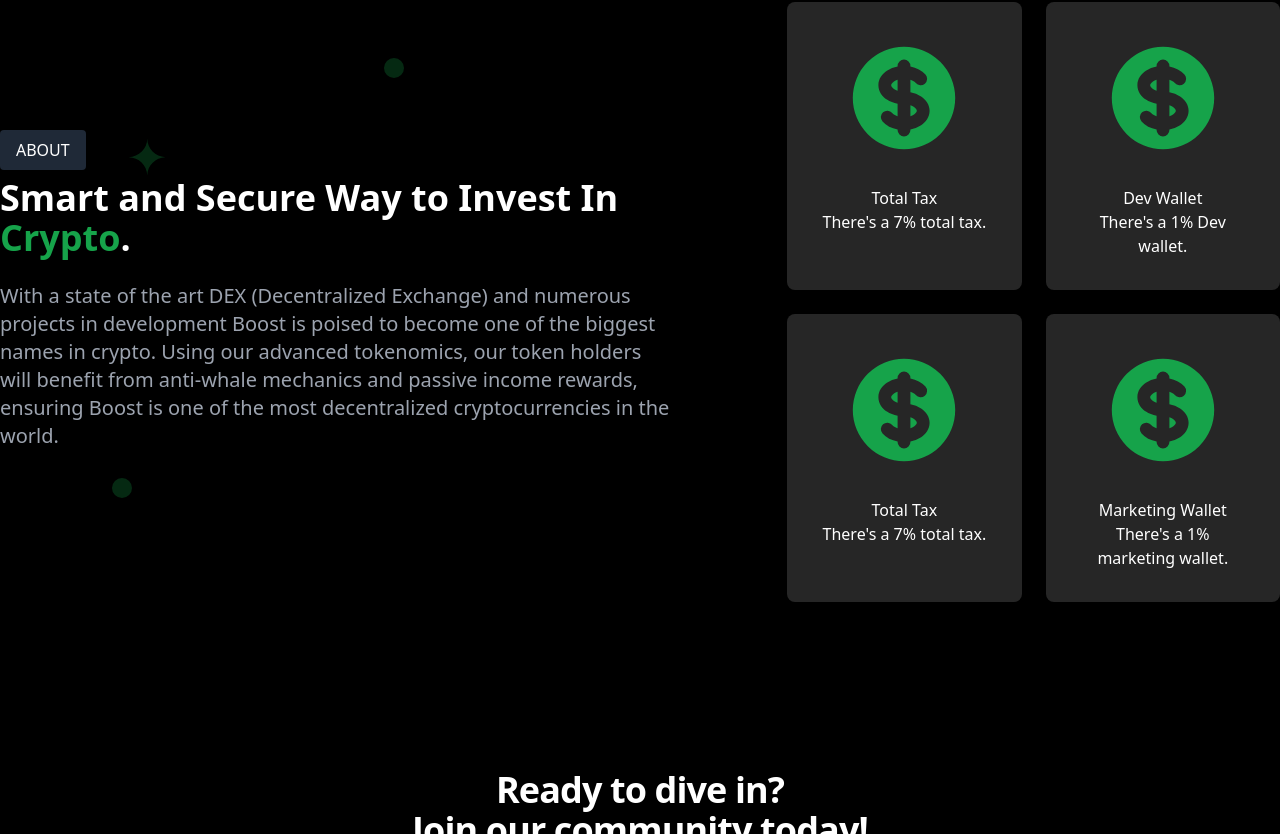
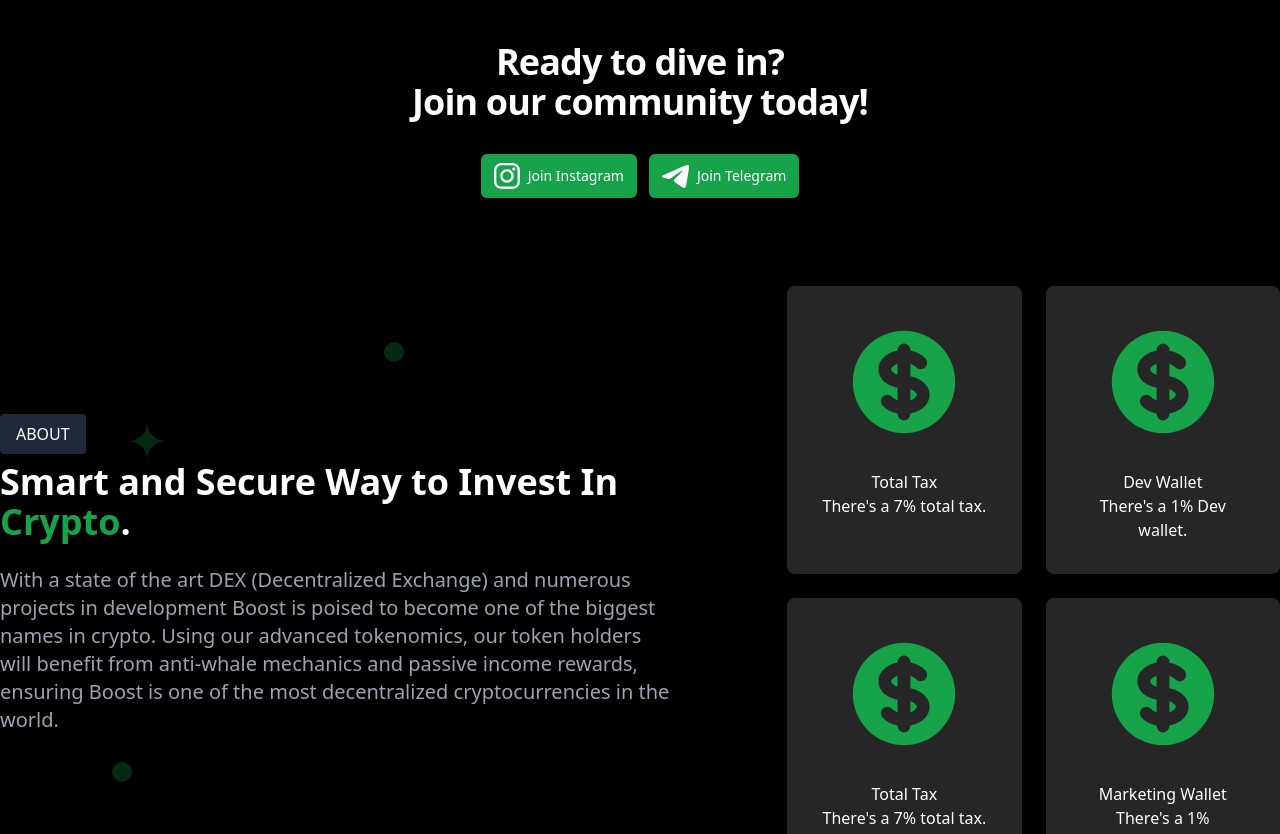
Before and after one commit to Elevate-Software/boost-site, a Next.js app: page / in a window 1280 px wide. Shown: the part 966-1800 px from the top of the page. Built offline with nearby package versions, Linux system fonts and the light colour scheme.

Commit message:
update join community section position.

```diff
--- a/pages/index.tsx
+++ b/pages/index.tsx
@@ -15,8 +15,8 @@ export default function Home() {
          <NavigationMenu />
          <HeroSection />
          <TokenStats />
+         <CommunitySection />
          <AboutSection />
-         <CommunitySection />
          <GoalsSection />
          <NFTSection />
          <PartnersSection />
```
